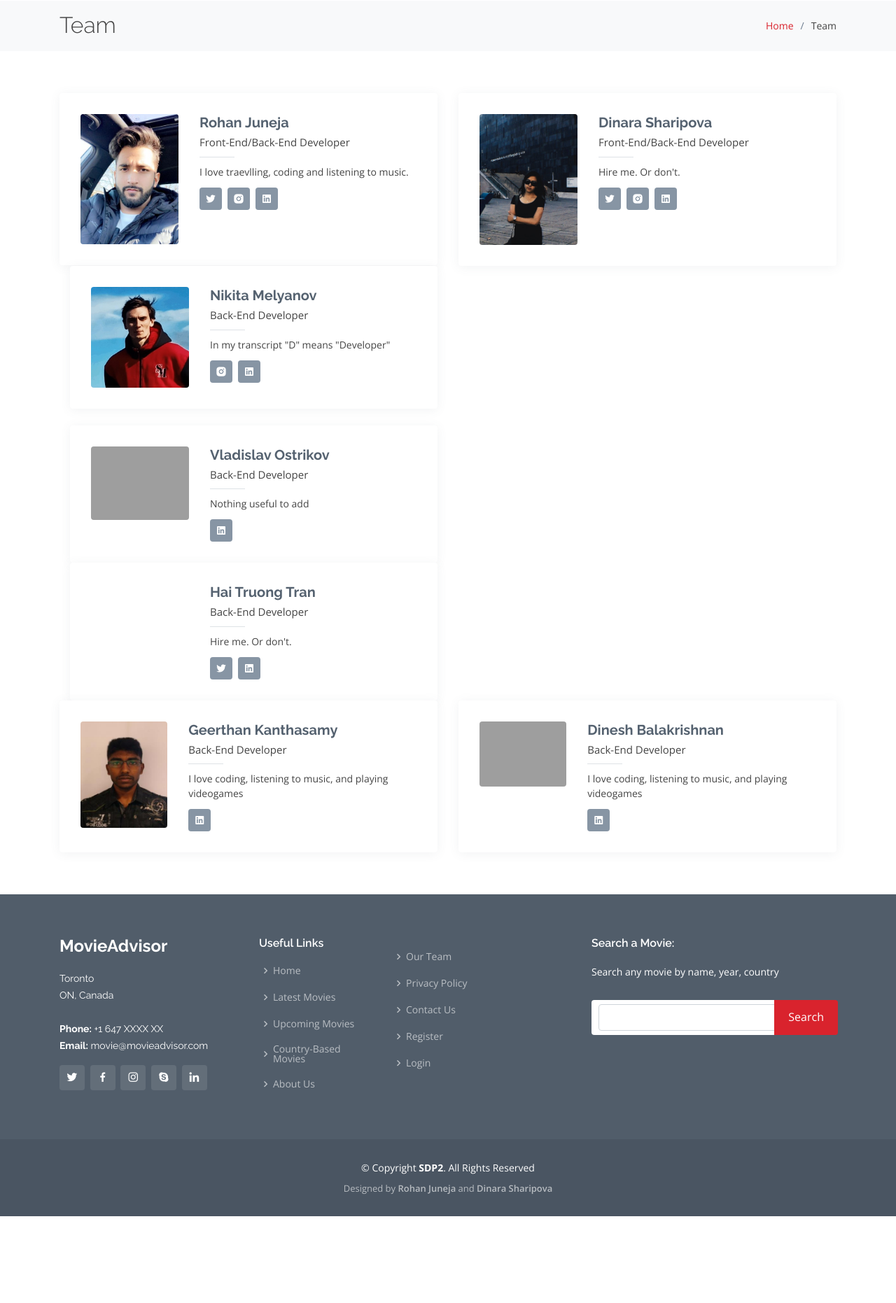
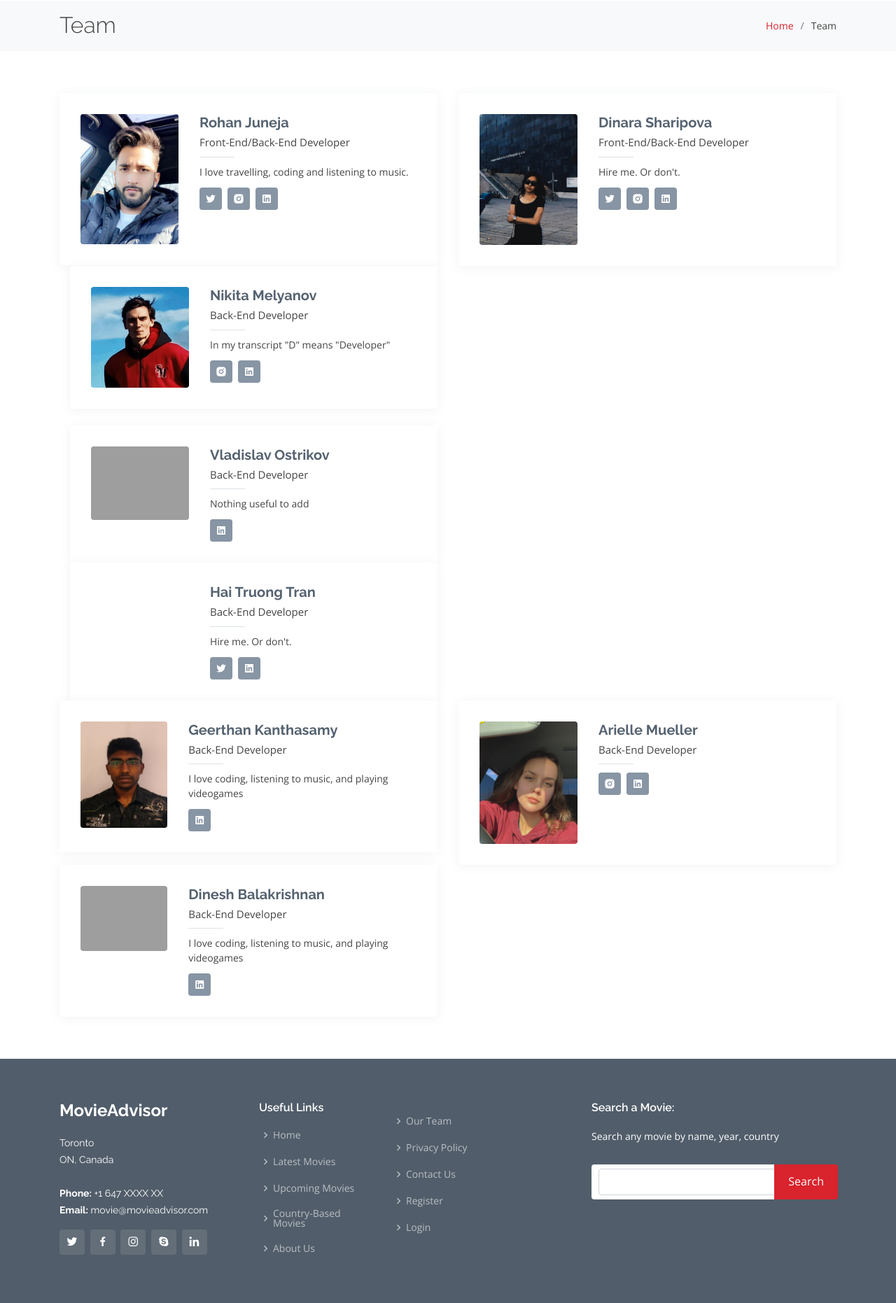
Before and after one commit to InRaiDi/MovieAdviser, a Node server app: page /our-team in a window 1280 px wide. Shown: the part 87-1949 px from the top of the page at 70% size. Before the commit the page ends 1825 px from the top, so only its background shows below. Run offline with Node 20, Linux system fonts and the light colour scheme; some libraries are stand-ins or nearby versions; grey boxes are pictures that could not be loaded.

Commit message:
Adding to Teams Page

```diff
--- a/app/views/our-team.ejs
+++ b/app/views/our-team.ejs
@@ -29,7 +29,7 @@
               <div class="member-info">
                 <h4>Rohan Juneja</h4>
                 <span>Front-End/Back-End Developer</span>
-                <p>I love traevlling, coding and listening to music.</p>
+                <p>I love travelling, coding and listening to music.</p>
                 <div class="social">
                   <a href="https://twitter.com/rohanjunejaa"><i class="ri-twitter-fill"></i></a>
 
@@ -121,6 +121,22 @@
             </div>
           </div>
 
+          <br/>
+        <div class="col-lg-6">
+          <div class="member d-flex align-items-start">
+            <div class="pic"><img src="/img/team/arielle.jpg" class="img-fluid" alt=""></div>
+            <div class="member-info">
+              <h4>Arielle Mueller</h4>
+              <span>Back-End Developer</span>
+              <p></p>
+              <div class="social">
+                <a href="https://www.instagram.com/sapphicme/"><i class="ri-instagram-fill"></i></a>
+                <a href="https://www.linkedin.com/in/arielle-mueller-839583130/"> <i class="ri-linkedin-box-fill"></i> </a>
+              </div>
+            </div>
+          </div>
+        </div>
+
           <div class="col-lg-6">
             <div class="member d-flex align-items-start">
               <div class="pic"><img src="/img/team/dinesh.jpg" class="img-fluid" alt=""></div>
```
Also changed, not shown: public/img/team/arielle.jpg (added).
